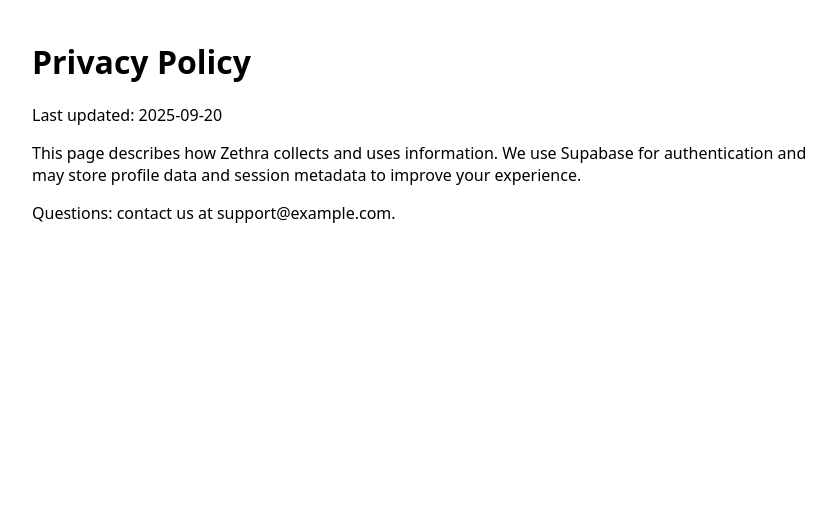
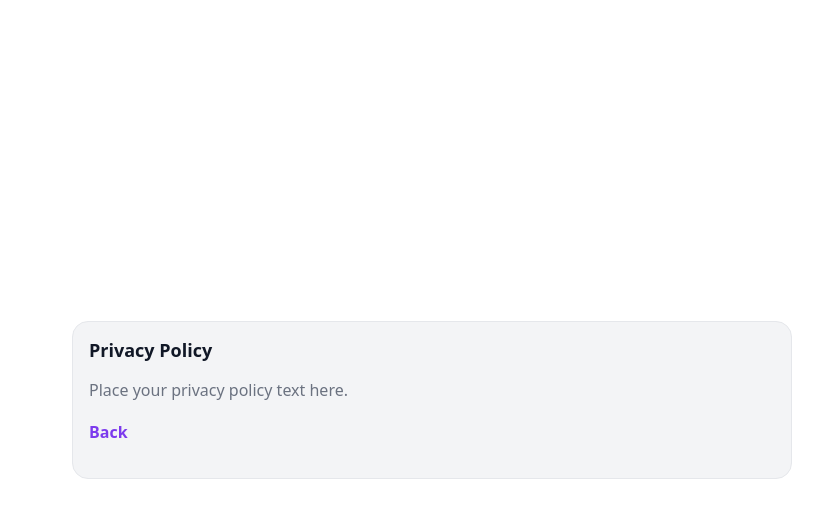
Before and after one commit to ZethraAI/Zethra-app, a plain HTML site: page docs/privacy.html in a window 1280 px wide. Shown: the whole page, without its empty margins (208-1044 px from the left). Drawn offline with Linux system fonts and the light colour scheme.

Commit message:
Update privacy.html

```diff
--- a/docs/privacy.html
+++ b/docs/privacy.html
@@ -1,10 +1,22 @@
-<!doctype html><html><head><meta charset="utf-8"><meta name="viewport" content="width=device-width,initial-scale=1"><title>Privacy Policy • Zethra</title></head>
+<!doctype html>
+<html lang="en">
+<head>
+<meta charset="utf-8"><meta name="viewport" content="width=device-width,initial-scale=1">
+<title>Zethra • Privacy Policy</title>
+<style>
+:root{--accent:#7C3AED;--bg:#fff;--card:#F3F4F6;--text:#111827;--mid:#6B7280;--border:#E5E7EB}
+*{box-sizing:border-box}body{margin:0;background:var(--bg);color:var(--text);font-family:system-ui,-apple-system,Segoe UI,Roboto,Helvetica,Arial}
+.wrap{min-height:100vh;display:grid;place-items:center;padding:16px}
+.card{width:100%;max-width:720px;background:var(--card);border:1px solid var(--border);border-radius:16px;padding:16px}
+h1{font-size:18px;margin:0 0 10px;font-weight:800}p{color:var(--mid);line-height:1.6}
+a{color:var(--accent);font-weight:700;text-decoration:none}
+</style>
+</head>
 <body>
-  <main style="max-width:800px;margin:40px auto;padding:0 16px;font-family:system-ui,Arial">
+  <div class="wrap"><div class="card">
     <h1>Privacy Policy</h1>
-    <p>Last updated: <span id="d"></span></p>
-    <p>This page describes how Zethra collects and uses information. We use Supabase for authentication and may store profile data and session metadata to improve your experience.</p>
-    <p>Questions: contact us at support@example.com.</p>
-  </main>
-  <script>document.getElementById('d').textContent = new Date().toISOString().slice(0,10);</script>
-</body></html>
+    <p>Place your privacy policy text here.</p>
+    <p><a href="./index.html">Back</a></p>
+  </div></div>
+</body>
+</html>
```
